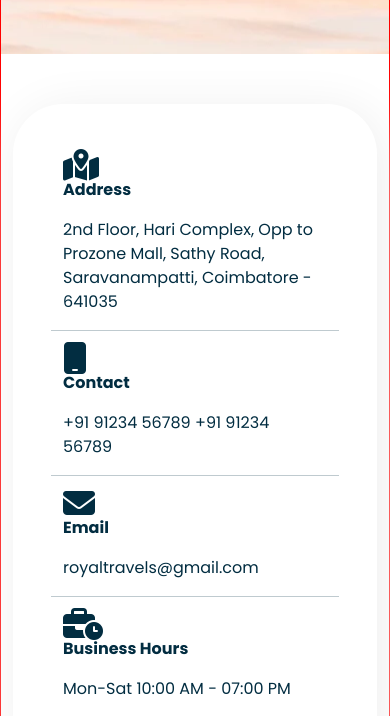
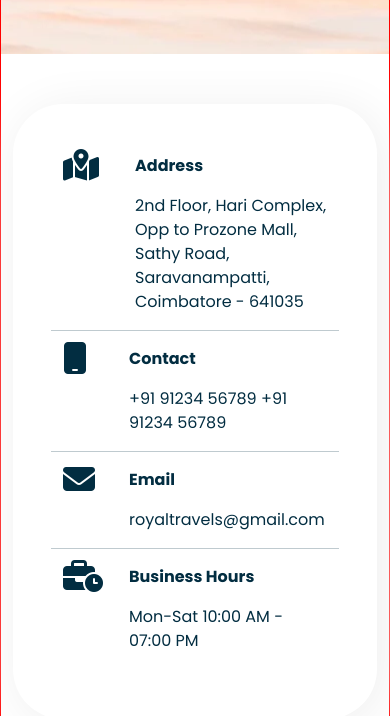
Before and after one commit to Ragandev/Royal_Travels, a plain HTML site: page contact.html in a window 390 px wide. Shown: the part 85-801 px from the top of the page. Drawn offline with nearby package versions, Linux system fonts and the light colour scheme; a web font is replaced by a local one.

Commit message:
Contact page responsive
Contact page responsive bug fixing

```diff
--- a/contact.html
+++ b/contact.html
@@ -45,14 +45,14 @@
     <!-- Addreess Section -->
     <section class="container contact-add">
       <div class="row">
-        <div class="col-md-4">
+        <div class="col-lg-5 col-sm-12">
           <div class="add-box">
             <!-- Address -->
           <div class="row ">
-            <div class="col-md-2">
+            <div class="col-3">
               <span class="fa fa-map-location-dot fa-2xl"></span>
             </div>
-            <div class="col-md-10">
+            <div class="col-9">
               <p class="fw-bold">Address</p>
               <p>
                 2nd Floor, Hari Complex, Opp to Prozone Mall, Sathy Road,
@@ -61,10 +61,10 @@
             </div><hr>
             <!-- Contact -->
             <div class="row">
-              <div class="col-md-2">
+              <div class="col-3">
                 <span class="fa fa-solid fa-mobile fa-2xl"></span>
               </div>
-              <div class="col-md-10">
+              <div class="col-9">
                 <p class="fw-bold">Contact</p>
                 <p>
                   +91 91234 56789 <br />
@@ -74,20 +74,20 @@
             </div><hr>
             <!-- Mail -->
             <div class="row">
-              <div class="col-md-2">
+              <div class="col-3">
                 <span class="fa fa-solid fa-envelope fa-2xl"></span>
               </div>
-              <div class="col-md-10">
+              <div class="col-9">
                 <p class="fw-bold">Email</p>
                 <p>royaltravels@gmail.com</p>
               </div>
             </div><hr>
             <!-- Time -->
             <div class="row">
-              <div class="col-md-2">
+              <div class="col-3">
                 <span class="fa fa-solid fa-business-time fa-2xl"></span>
               </div>
-              <div class="col-md-10">
+              <div class="col-9">
                 <p class="fw-bold">Business Hours</p>
                 <p>Mon-Sat 10:00 AM - 07:00 PM</p>
               </div>
@@ -95,7 +95,7 @@
           </div>
           </div>
         </div>
-        <div class="col-md-8">
+        <div class="col-lg-7 col-sm-12">
           <p class="bold-title">Send us a message</p>
           <p>
             Lorem ipsum dolor sit amet, consectetur adipisicing elit, <br>sed do
--- a/css/contact.css
+++ b/css/contact.css
@@ -6,6 +6,3 @@
     box-shadow: 5px 5px 50px #eee;
     border-radius: 50px;
 }
-.add{
-
-}
```
